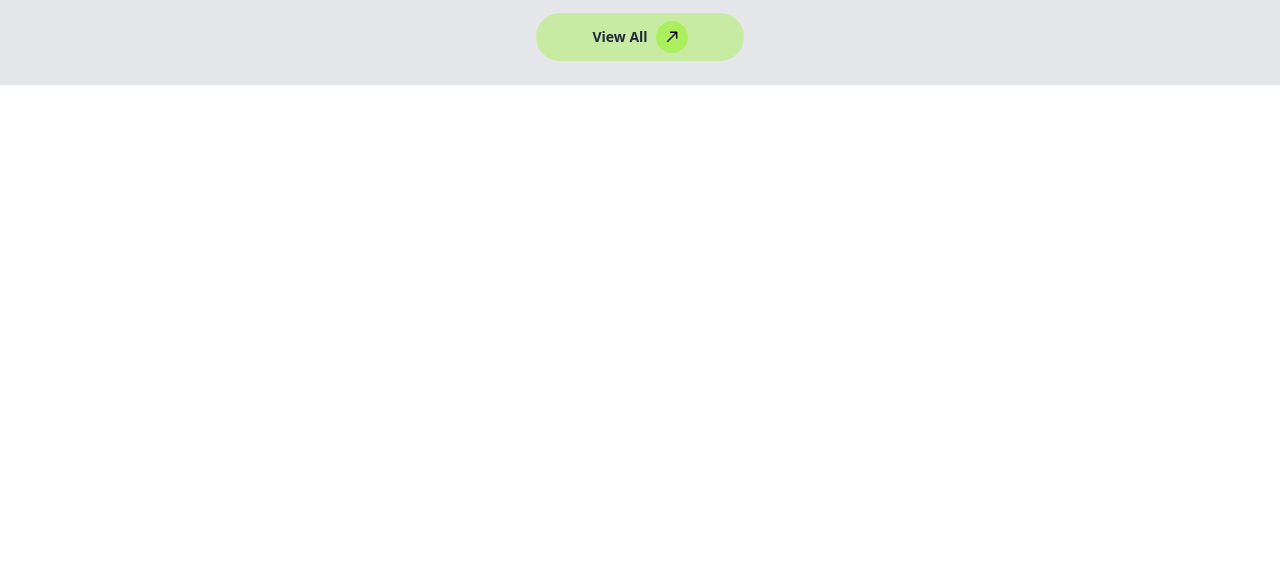
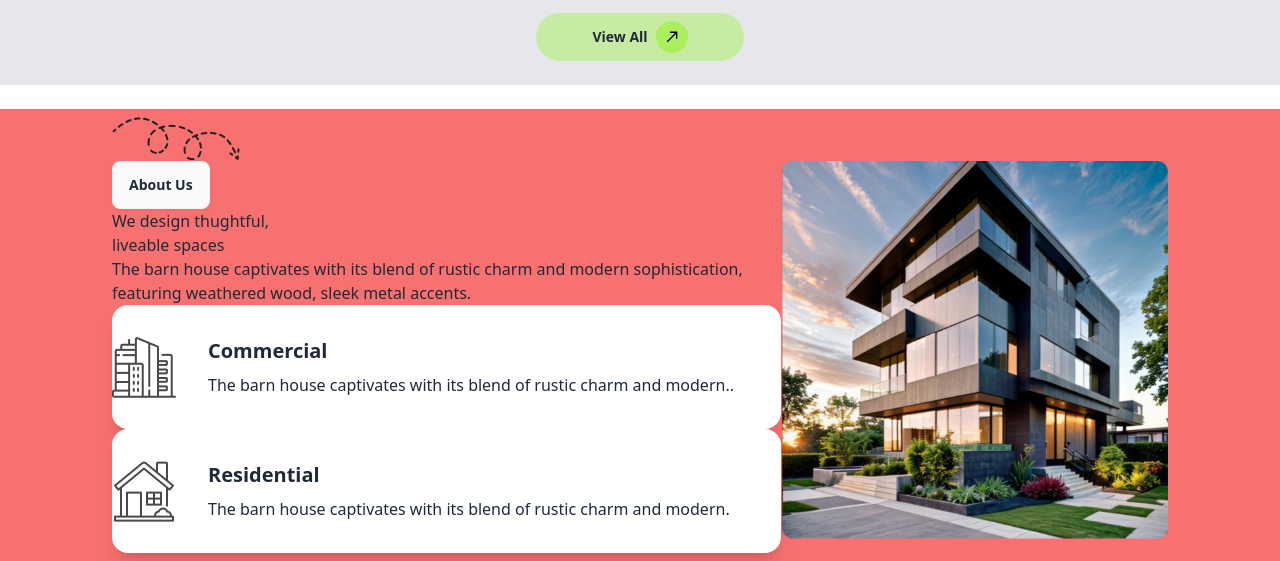
Before and after one commit to b-p-parvez89/B10A3, a plain HTML site: page index.html in a window 1280 px wide. Shown: the part 677-1238 px from the top of the page. Before the commit the page ends 800 px from the top, so only its background shows below. Drawn offline with nearby package versions, Linux system fonts and the light colour scheme.

Commit message:
check size

```diff
--- a/index.html
+++ b/index.html
@@ -35,7 +35,7 @@
 </head>
 <body>
     <!-- Header Section -->
-    <header class="lg:px-28 px-2 py-6 bg-gray-200">
+    <header class="lg:px-8 px-2 py-6 bg-gray-200">
         <div class="navbar">
             <div class="navbar-start">
               <div class="dropdown">
@@ -77,7 +77,7 @@
                   <li class="hover:font-bold text-base text-[#494949]"><a>ContactUs</a></li>
               </ul>
             </div>
-            <div class="navbar-end hidden lg:flex justify-evenly max-w-76" >
+            <div class="navbar-end hidden lg:flex justify-evenly max-w-72" >
               <div class="p-3 bg-neutral-50 rounded-full"><svg
                 xmlns="http://www.w3.org/2000/svg"
                 viewBox="0 0 24 24"
@@ -122,7 +122,7 @@
             </div>
           </div>
 <!-- Bannar Section -->
-      <section class="mt-6 text-center">
+      <section id="home" class="mt-6 text-center">
         <img src="assets/banner.png" class="mx-auto">
         <h1 class="text-3xl lg:text-7xl manrope-font font-bold text-[#212121]">A barn house of this design has a striking appearance</h1>
         <p class="manrope-font text-sm lg:text-base mt-3 px-16 text-[#494949]">The barn house captivates with its blend of rustic charm and modern sophistication, featuring weathered wood, sleek metal accents, and large windows that flood the space with natural light</p>
@@ -135,6 +135,46 @@
     <!-- Main Section   -->
 <main>
 <!-- About Section -->
+ <section id="about" class="mt-6 py-2 px-28 bg-red-400">
+
+<div><img src="assets/Vector.png" alt="" srcset=""></div>
+<div class="flex">
+  <div>
+    <a href="" class="btn bg-neutral-50"> About Us</a>
+    <h1>We design thughtful, <br>liveable spaces</h1>
+    <p>The barn house captivates with its blend of rustic charm and
+      modern sophistication, featuring weathered wood, sleek metal accents.</p>
+
+      <div class="card lg:card-side bg-base-100 shadow-xl">
+        <figure>
+          <img
+            src="assets/commercial.png"
+            alt="Album" />
+        </figure>
+        <div class="card-body">
+          <h2 class="card-title">Commercial</h2>
+          <p>The barn house captivates with its blend of rustic charm and modern..</p>
+
+        </div>
+      </div>
+      <div class="card lg:card-side bg-base-100 shadow-xl">
+        <figure>
+          <img
+            src="assets/residential.png"
+            alt="Album" />
+        </figure>
+        <div class="card-body">
+          <h2 class="card-title">Residential</h2>
+          <p>The barn house captivates with its blend of rustic charm and modern.</p>
+
+        </div>
+      </div>
+  </div>
+  <div><img src="assets/Rectangle.png" alt=""></div>
+</div>
+
+
+ </section>
 </main>
     <!-- Footer -->
 </body>
```
